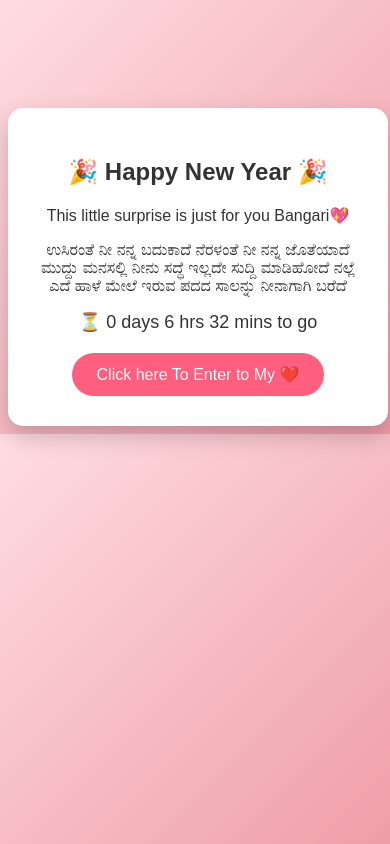
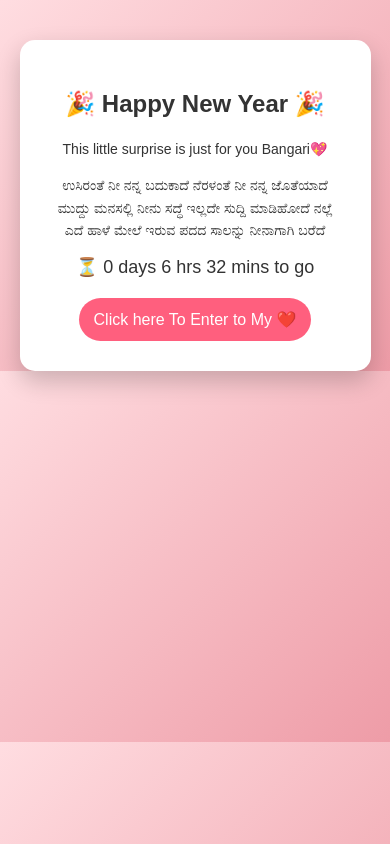
Before and after one commit to Harshavardhan2123/New_year, a plain HTML site: page index.html in a window 390 px wide. Drawn offline with Linux system fonts and the light colour scheme.

Commit message:
Code push

```diff
--- a/index.html
+++ b/index.html
@@ -2,23 +2,27 @@
 <html lang="en">
 <head>
   <meta charset="UTF-8">
+  <meta name="viewport" content="width=device-width, initial-scale=1.0">
   <title>Happy New Year Ammu❤️</title>
   <style>
     body {
       font-family: Arial, sans-serif;
       background: linear-gradient(135deg, #ffdde1, #ee9ca7);
       text-align: center;
-      padding-top: 100px;
+      padding-top: 80px; /* slightly smaller for mobile */
       color: #333;
+      margin: 0;
     }
     .card {
       background: white;
       padding: 30px;
       border-radius: 15px;
-      width: 320px;
+      width: 90%;       /* responsive width */
+      max-width: 360px; /* ensures not too wide on desktop */
       margin: auto;
       box-shadow: 0 10px 25px rgba(0,0,0,0.2);
       animation: fadeIn 2s;
+      box-sizing: border-box; /* include padding in width */
     }
     button {
       margin-top: 20px;
@@ -40,6 +44,21 @@
     @keyframes fadeIn {
       from { opacity: 0; transform: translateY(20px); }
       to { opacity: 1; transform: translateY(0); }
+    }
+
+    /* Mobile tweaks */
+    @media (max-width: 480px) {
+      body {
+        padding-top: 40px;
+      }
+      .card p {
+        font-size: 14px; /* slightly smaller text on small screens */
+        line-height: 1.6;
+      }
+      button {
+        width: 80%; /* full-width button on mobile */
+        padding: 12px 0;
+      }
     }
   </style>
 </head>
```
